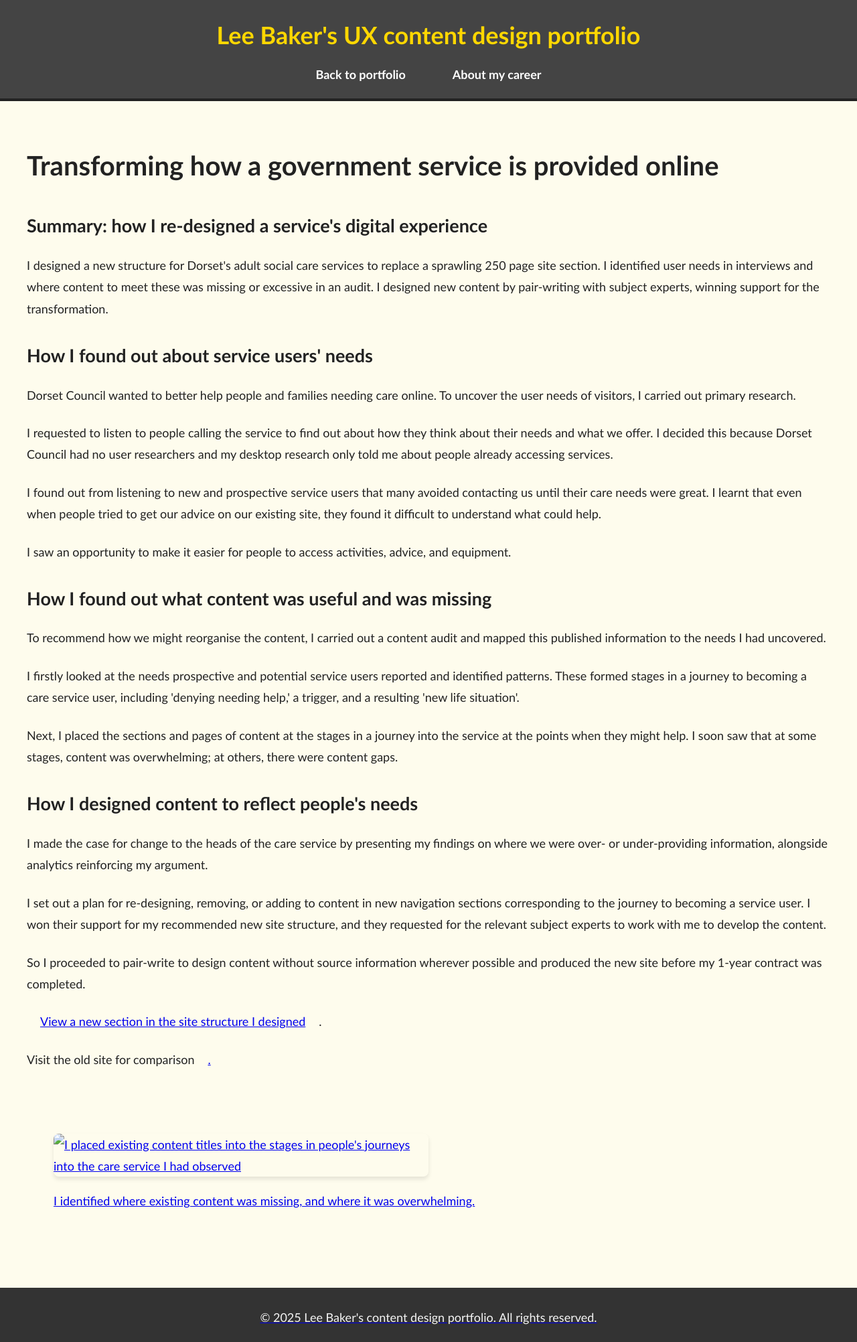
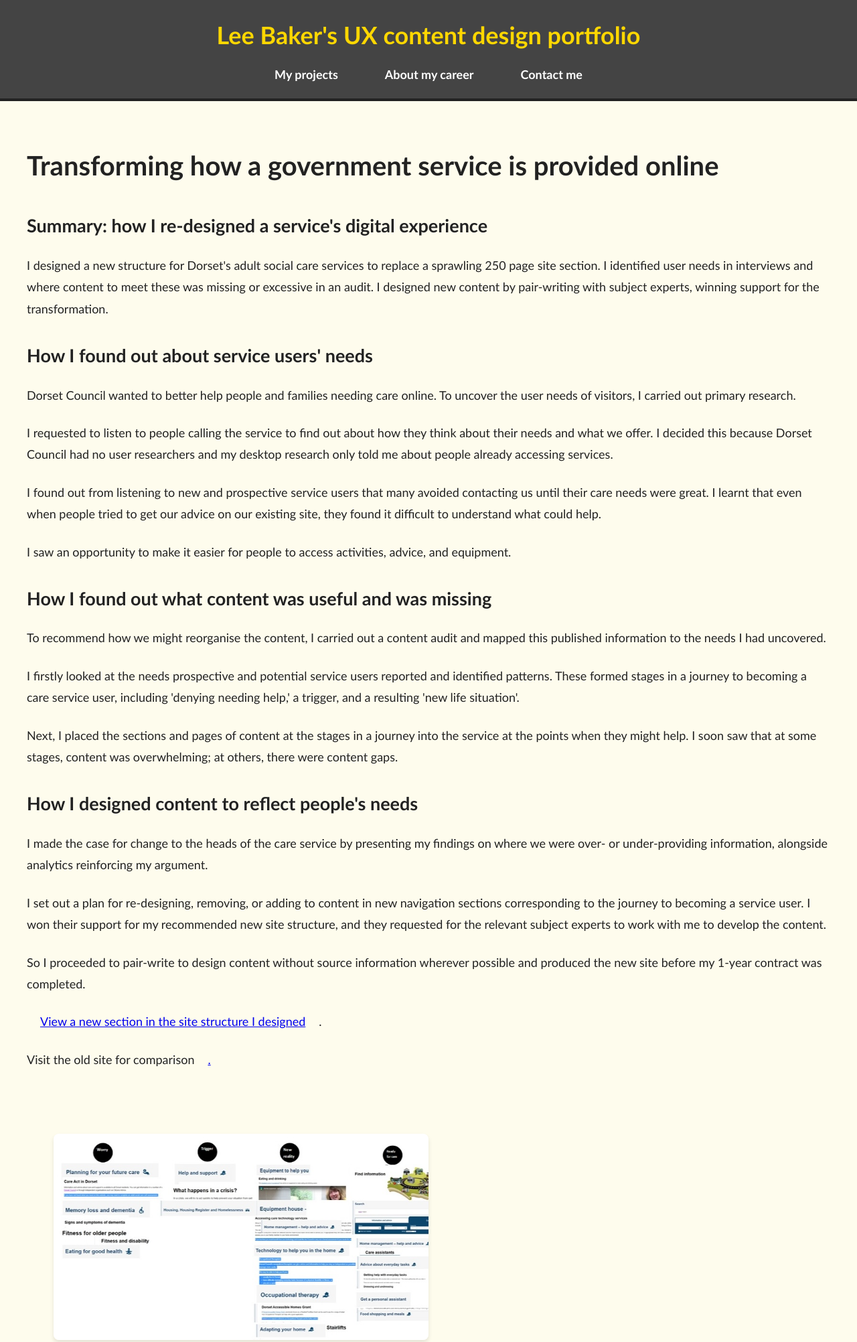
Before and after one commit to Lee-ux-content-designer/my-portfolio, a plain HTML site: page transforming-a-service-on-the-web.html in a window 1280 px wide. Shown: the top 2004 px of the page at 67% size. Drawn offline with Linux system fonts and the light colour scheme.

Commit message:
display the image on the child page

```diff
--- a/transforming-a-service-on-the-web.html
+++ b/transforming-a-service-on-the-web.html
@@ -12,8 +12,9 @@
         <h1>Lee Baker's UX content design portfolio</h1>
         <nav>
             <ul>
-                <li><a href="index.html">Back to portfolio</a></li>
-                <li><a href="about.html">About my career</a></li>
+                <li><a href="index.html" tabindex="0">My projects</a></li>
+                <li><a href="about.html" tabindex="0">About my career</a></li>
+		<li><a href="contact.html" tabindex="0">Contact me</a></li>
             </ul>
         </nav>
     </header>
@@ -45,7 +46,7 @@
         <p>Visit the  old site for comparison<a href="https://web.archive.org/web/20210629103818/https:/adultsocialcare.dorsetcouncil.gov.uk/" target="_blank" rel="noopener noreferrer">.</p>
 
 <figure>
-    <img src="mapping-out-content-across-a-journey.png" alt="I placed existing content titles into the stages in people's journeys into the care service I had observed" class="portfolio-img">
+    <img src="mapping-out-content-across-a-journey.jpeg" alt="I placed existing content titles into the stages in people's journeys into the care service I had observed" class="portfolio-img">
     <figcaption>I identified where existing content was missing, and where it was overwhelming.</figcaption>
 </figure>
 
```
